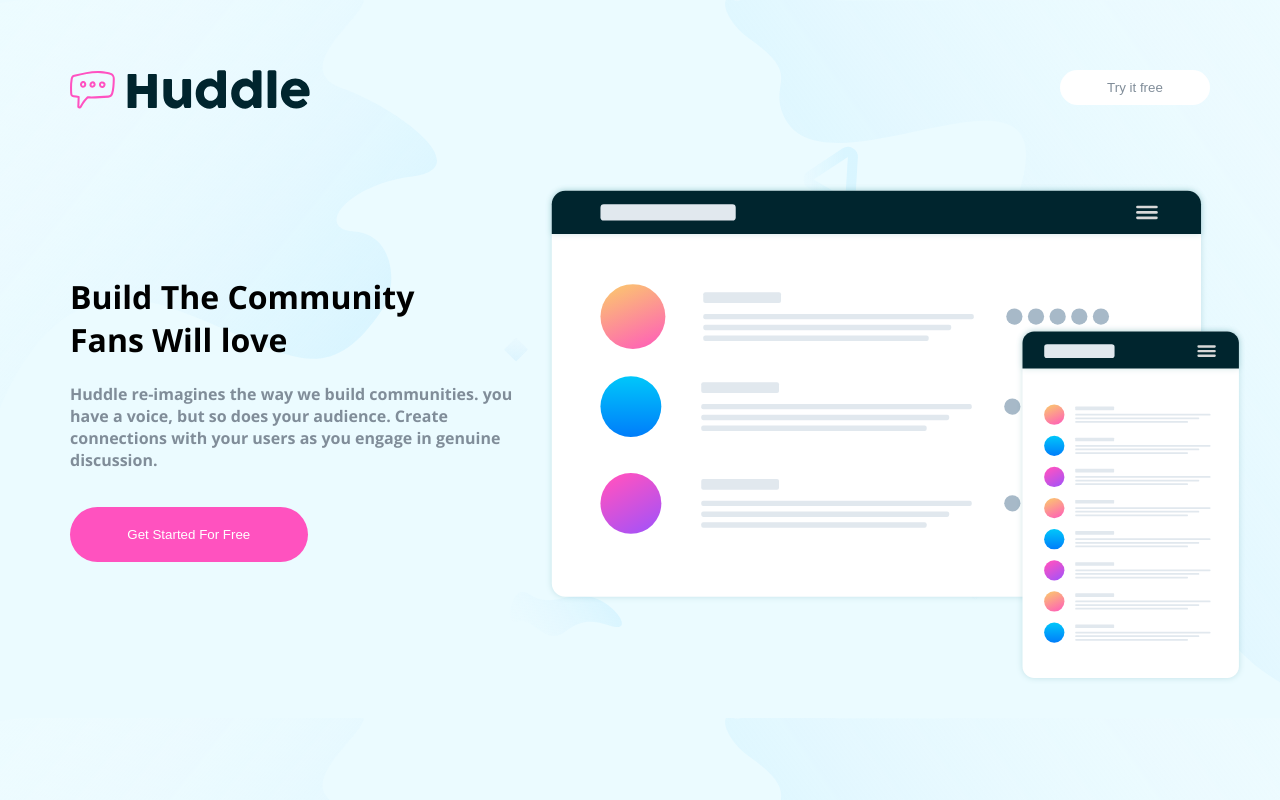
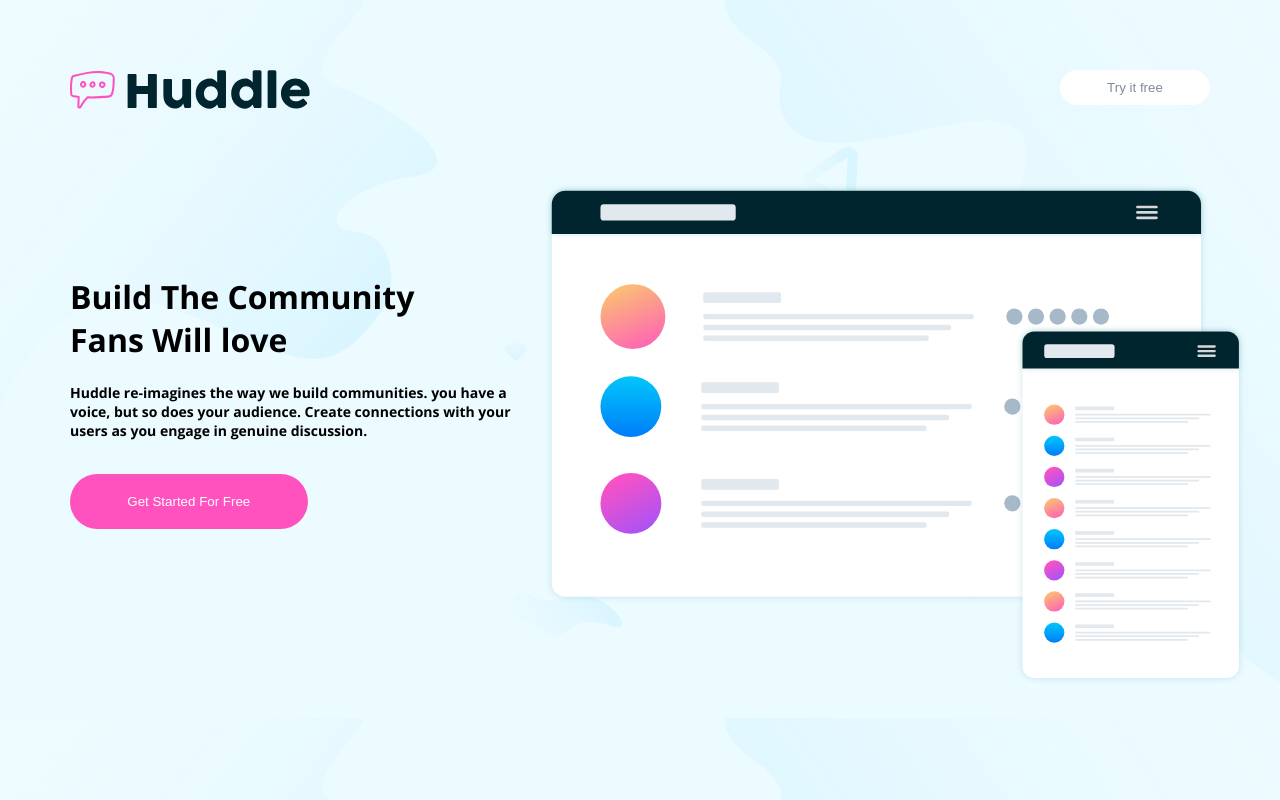
Before and after one commit to Bambino143/huddle-landing-page, a plain HTML site: page index.html in a window 1280 px wide. Shown: the top 800 px of the page. Drawn offline with nearby package versions, Linux system fonts and the light colour scheme.

Commit message:
update
update

```diff
--- a/style.css
+++ b/style.css
@@ -67,7 +67,7 @@ header img {
 
 #😁 p {
   width: 475px;
-  color: var(--grayish-blue);
+  font-size: 14px;
 }
 
 #😁 button {
```
